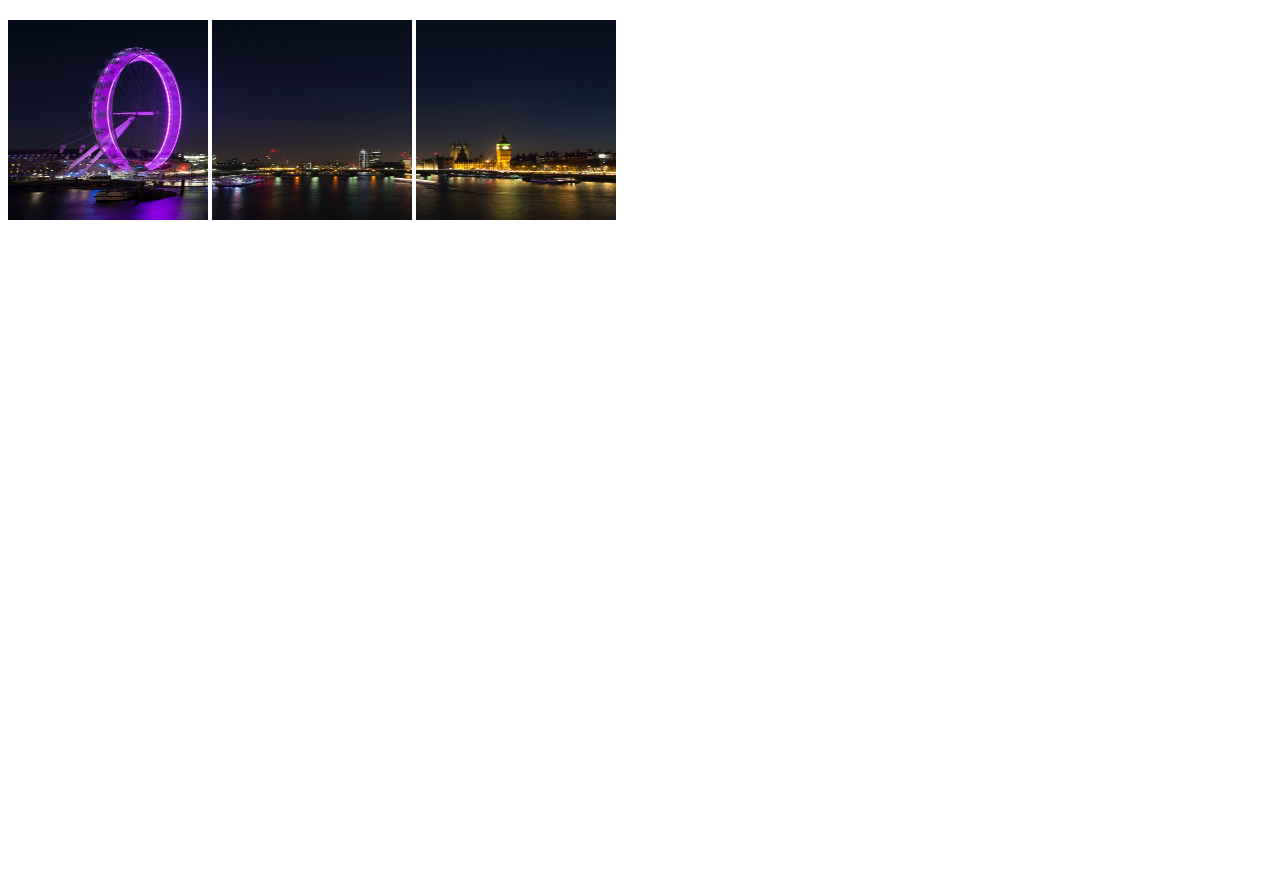
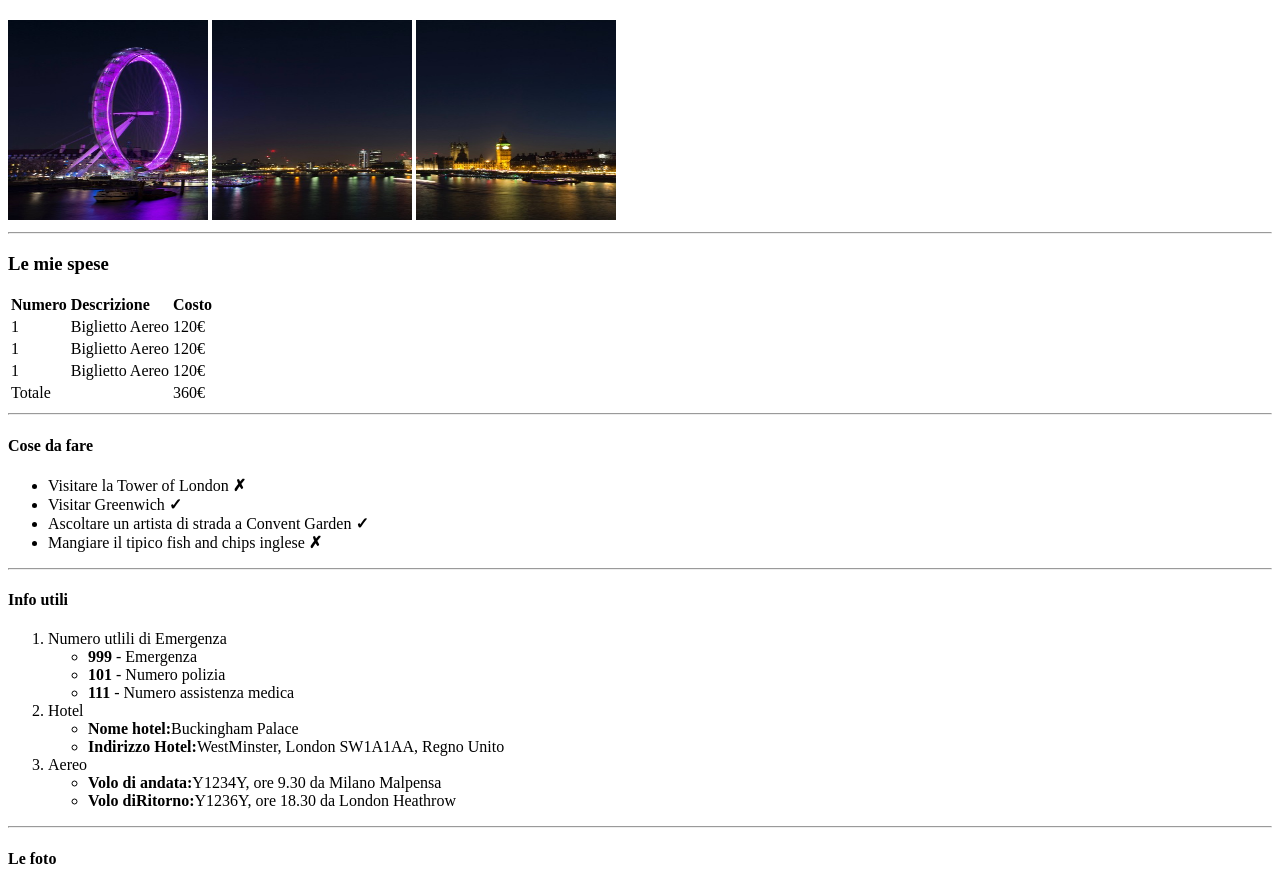
Before and after one commit to Accidentale/html-london-trip, a plain HTML site: page index.html in a window 1280 px wide. Shown: the part 60-946 px from the top of the page. Before the commit the page ends 800 px from the top, so only its background shows below. Drawn offline with Linux system fonts and the light colour scheme.

Commit message:
Esercizio terminato

```diff
--- a/index.html
+++ b/index.html
@@ -14,5 +14,79 @@
         <img src="img/2.jpg" alt="" height="200" width="200">
         <img src="img/3.jpg" alt="" height="200" width="200">
     </div>
+    <hr>
+    <h3>Le mie spese</h3>
+    <!-- faccio la table delle spese -->
+    <table>
+        <thead>
+            <tr>
+                <td><strong>Numero</strong></td>
+                <td><strong>Descrizione</strong></td>
+                <td><strong>Costo</strong></td>
+            </tr>
+         </thead>
+         <tbody>
+             <tr>
+                 <td>1</td>
+                 <td>Biglietto Aereo</td>
+                 <td>120€</td>
+             </tr>
+             <tr>
+                <td>1</td>
+                <td>Biglietto Aereo</td>
+                <td>120€</td>
+            </tr>
+            <tr>
+                <td>1</td>
+                <td>Biglietto Aereo</td>
+                <td>120€</td>
+            </tr>
+         </tbody>
+         <tfoot>
+             <tr>
+                <td>Totale</td>
+                <td></td>
+                <td>360€</td>
+             </tr>
+         </tfoot>
+    </table>
+    <hr>
+    <h4>Cose da fare</h4>
+    <ul>
+        <li>Visitare la Tower of London <strong>&cross;</strong></li>
+        <li>Visitar Greenwich <strong>&check;</strong></li>
+        <li>Ascoltare un artista di strada a Convent Garden <strong>&check;</strong></li>
+        <li>Mangiare il tipico fish and chips inglese <strong>&cross;</strong></li>
+    </ul>
+    <hr>
+    <!-- Info utili-->
+    <h4>Info utili</h4>
+    <ol>
+        <li>Numero utlili di Emergenza
+            <ul>
+                <li><strong>999</strong> - Emergenza</li>
+                <li><strong>101</strong> - Numero polizia</li>
+                <li><strong>111</strong> - Numero assistenza medica</li>
+            </ul>
+        </li>
+        <li>Hotel
+            <ul>
+                <li><strong>Nome hotel:</strong>Buckingham Palace</li>
+                <li><strong>Indirizzo Hotel:</strong>WestMinster, London SW1A1AA, Regno Unito</li>
+            </ul>
+        </li>
+        <li>Aereo
+            <ul>
+                <li><strong>Volo di andata:</strong>Y1234Y, ore 9.30 da Milano Malpensa</li>
+                <li><strong>Volo diRitorno:</strong>Y1236Y, ore 18.30 da London Heathrow</li>
+            </ul>
+        </li>
+    </ol>
+    <hr>
+    <h4>Le foto</h4>
+    <div class="imgfinali">
+        <img src="https://www.abta.com/sites/default/files/styles/large/public/media/uploads/london-400x400-compressor_0.jpg" alt="" height="180" width="180">
+        <img src="https://pokerstarscareers.com/wp-content/uploads/2020/01/London-Wider-Area-e1597319992670-400x400.jpg" alt="" height="180" width="180">
+     </div>
 </body>
 </html>
```
